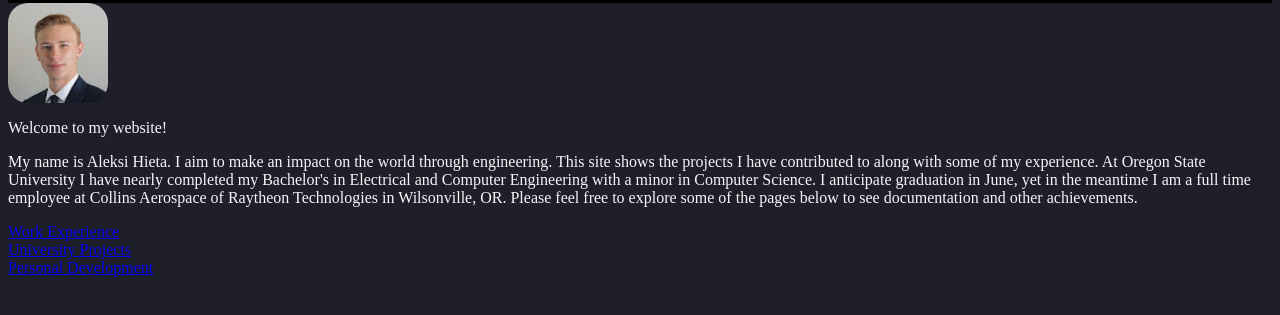
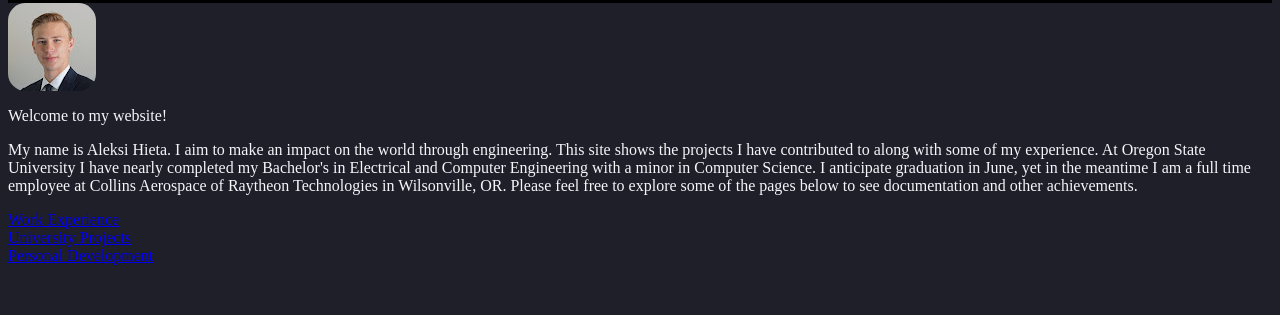
Before and after one commit to AleksiHieta/Aleksi-Hieta-ECE.github.io, a plain HTML site: page index.html in a window 1280 px wide. Shown: the part 91-406 px from the top of the page. Drawn offline with Linux system fonts and the light colour scheme.

Commit message:
no width flex

```diff
--- a/style.css
+++ b/style.css
@@ -8,8 +8,7 @@ p {
     color: #F5F5FA;
 }
 .img-headshot {
-    width: 100px;
-    border-radius: 20px;
+    border-radius: 20%;
     vertical-align: top;
 }
 .div-header {
```
